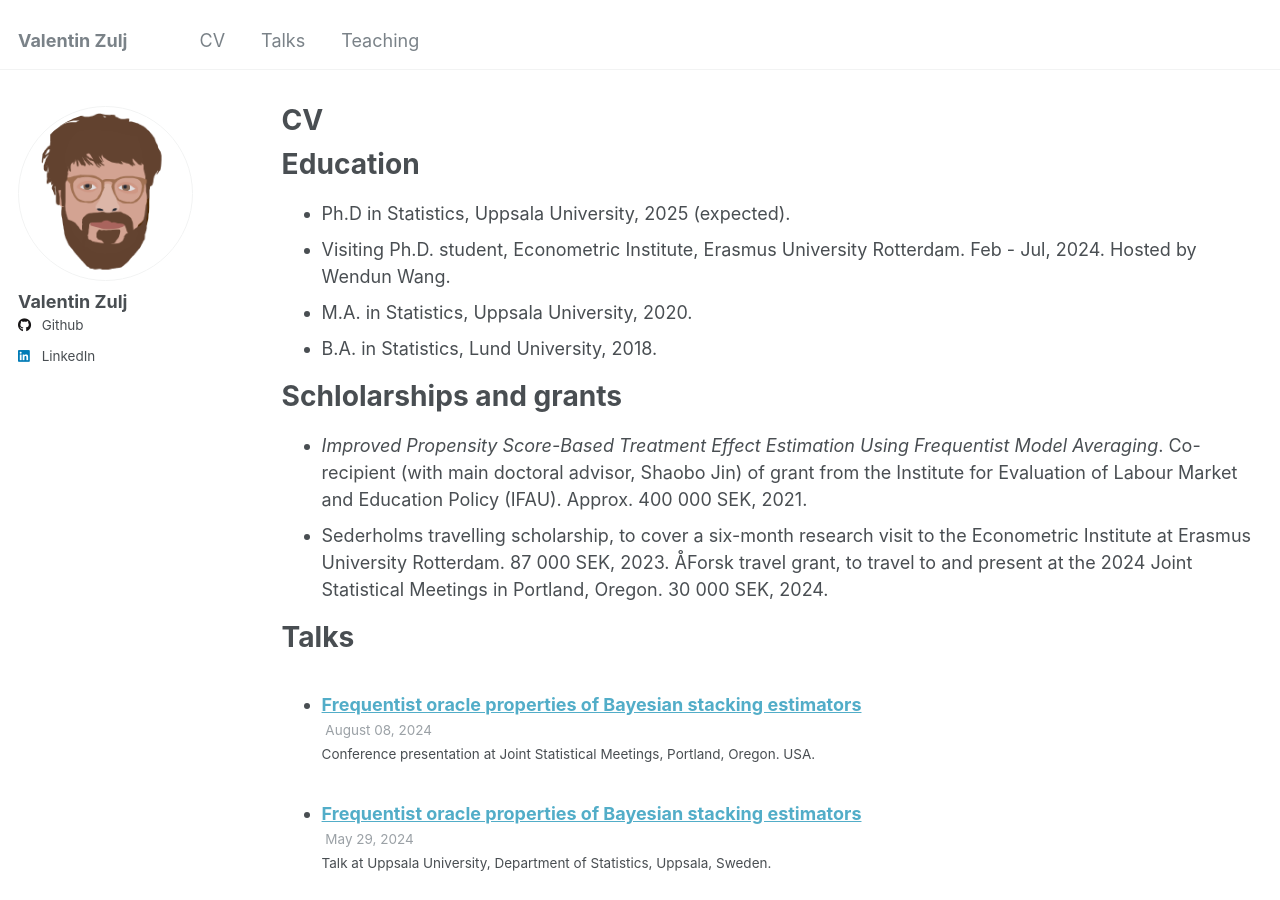
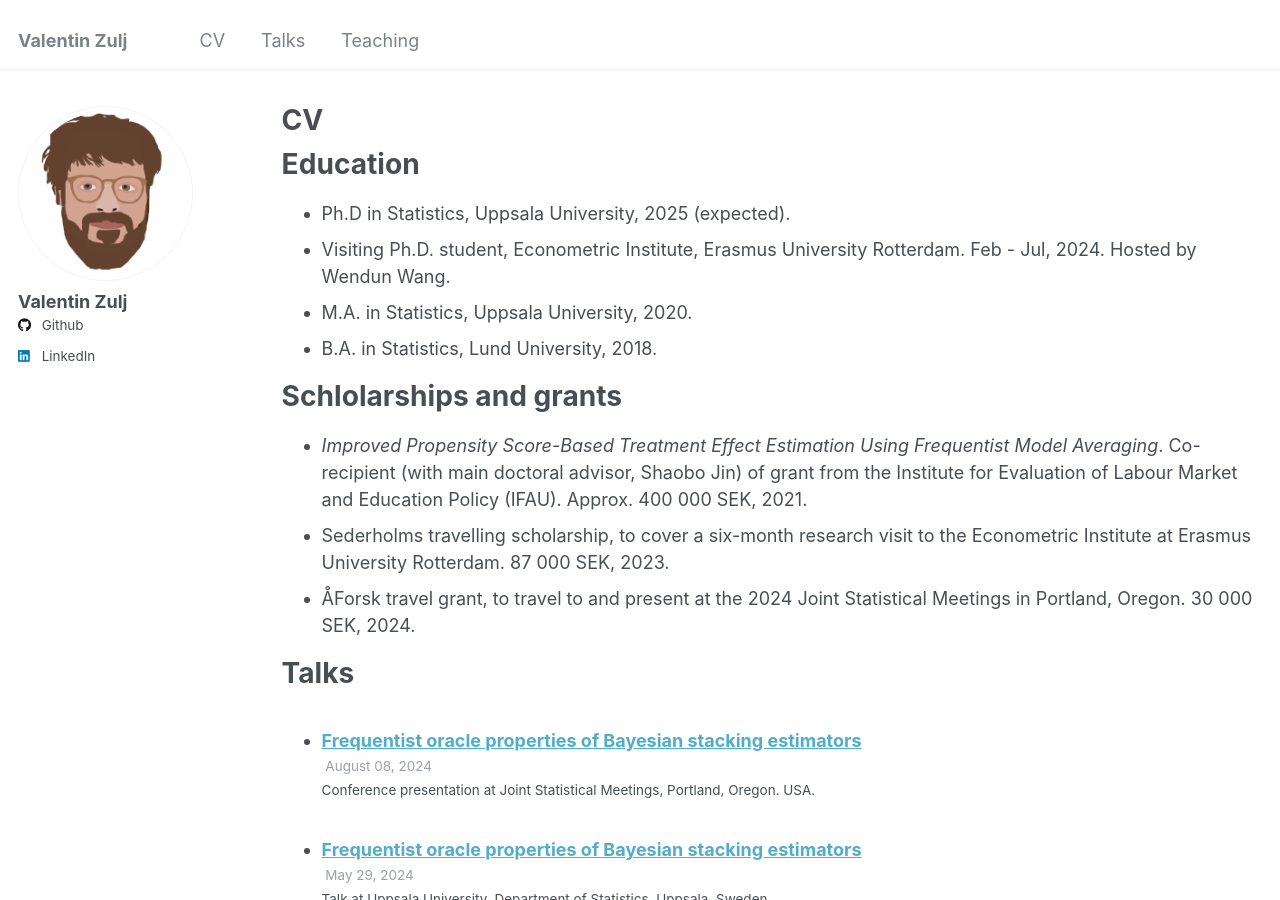
Before and after one commit to valentinzulj/valentinzulj.github.io, a Jekyll site: the page built from _pages/cv.md, in a window 1280 px wide and 900 px high. Built offline with Jekyll 4.4.1, drawn with Linux system fonts in a browser that asks for light colours.

Commit message:
fixed bullet list

```diff
--- a/_pages/cv.md
+++ b/_pages/cv.md
@@ -21,7 +21,7 @@ Schlolarships and grants
 * *Improved Propensity Score-Based Treatment Effect Estimation Using Frequentist Model Averaging*. Co-recipient (with main doctoral advisor, Shaobo Jin) of grant from the Institute for Evaluation of Labour Market and Education Policy (IFAU). Approx. 400 000 SEK, 2021.
 * Sederholms travelling scholarship, to cover a six-month research visit to the
 Econometric Institute at Erasmus University Rotterdam. 87 000 SEK, 2023.
-ÅForsk travel grant, to travel to and present at the 2024 Joint Statistical Meetings in Portland, Oregon. 30 000 SEK, 2024.
+* ÅForsk travel grant, to travel to and present at the 2024 Joint Statistical Meetings in Portland, Oregon. 30 000 SEK, 2024.
 
 Talks
 ======
```
